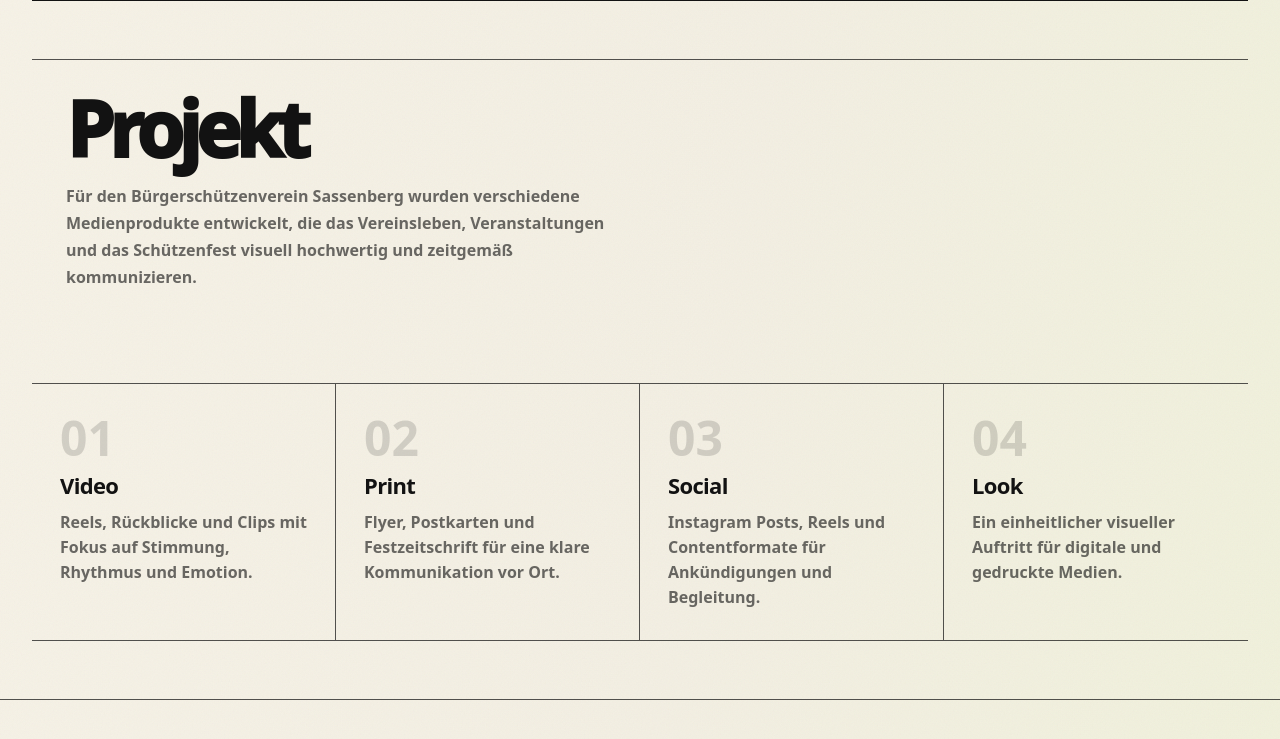
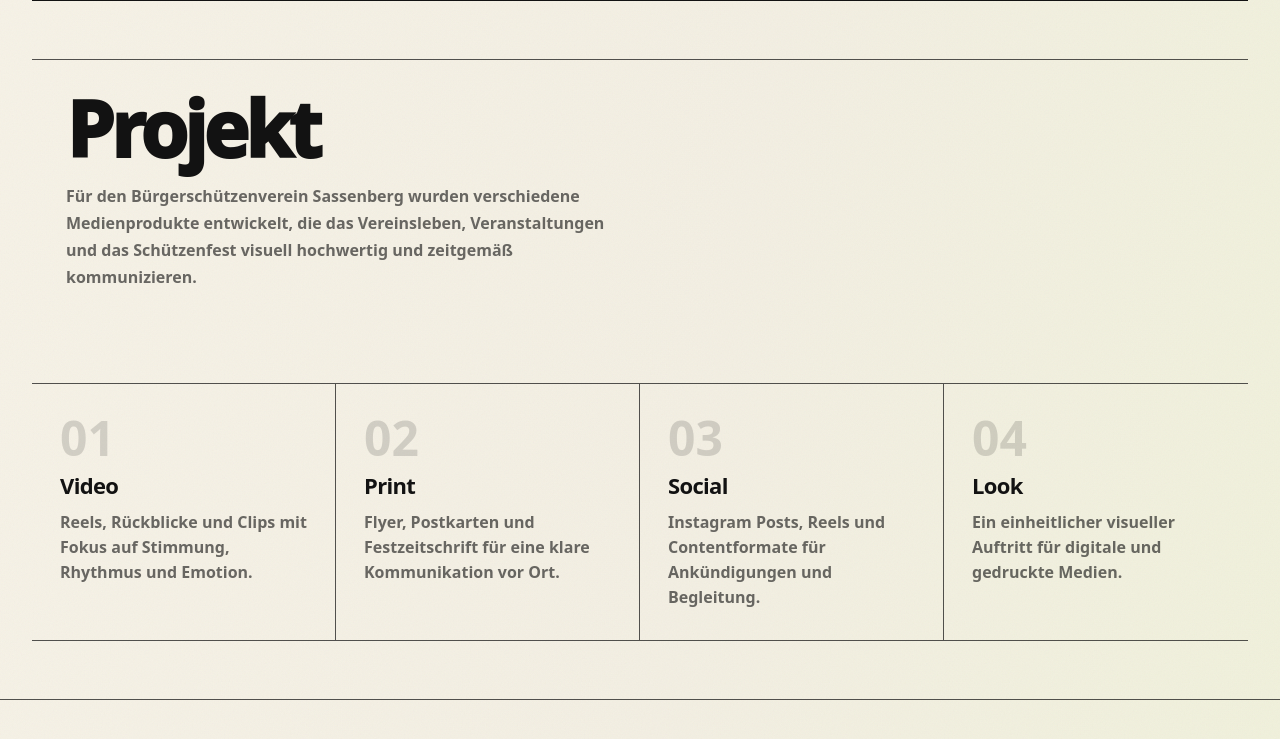
Before and after one commit to morningmonkbit/nivolu, a plain HTML site: page projekt-bsvsbg.html in a window 1280 px wide. Shown: the part 1279-2018 px from the top of the page. Drawn offline with Linux system fonts and the light colour scheme.

Commit message:
Refactor HTML structure and styles for clarity

```diff
--- a/projekt-bsvsbg.html
+++ b/projekt-bsvsbg.html
@@ -184,7 +184,7 @@
       margin:0 0 20px;
       font-size:clamp(42px,6vw,82px);
       line-height:.9;
-      letter-spacing:-.075em;
+      letter-spacing:-.05em;
       font-weight:950;
     }
 
```
